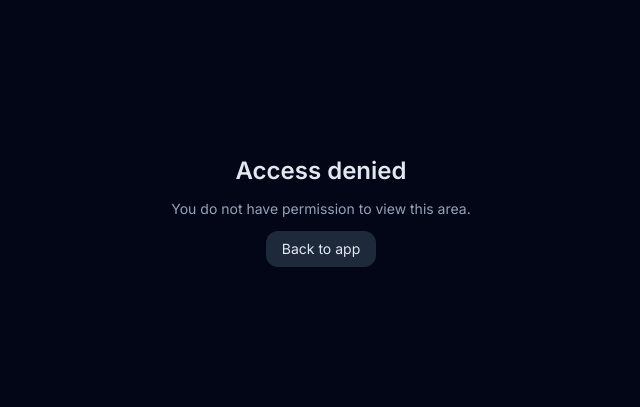
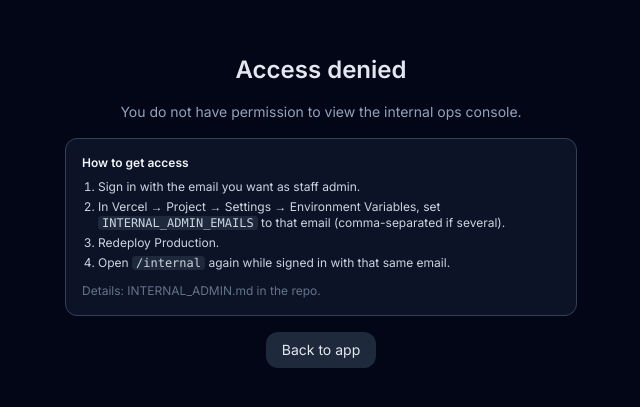
Before and after one commit to chicoded/Bizpilot, a Next.js app: page /internal/forbidden in a window 1280 px wide. Shown: the part 189-596 px from the top of the page, without its empty margins (319-959 px from the left). Built offline with nearby package versions, Linux system fonts and the light colour scheme; no server answers; the database is empty.

Commit message:
Clarify internal admin access-denied setup steps.

```diff
--- a/app/internal/forbidden/page.tsx
+++ b/app/internal/forbidden/page.tsx
@@ -3,11 +3,33 @@ import Link from "next/link";
 export default function InternalForbiddenPage() {
   return (
     <div className="flex min-h-screen items-center justify-center bg-slate-950 px-4 text-center text-slate-200">
-      <div className="max-w-md space-y-3">
+      <div className="max-w-lg space-y-4">
         <h1 className="text-2xl font-semibold">Access denied</h1>
         <p className="text-sm text-slate-400">
-          You do not have permission to view this area.
+          You do not have permission to view the internal ops console.
         </p>
+        <div className="rounded-xl border border-slate-700 bg-slate-900/80 p-4 text-left text-xs text-slate-300 space-y-2">
+          <p className="font-semibold text-slate-100">How to get access</p>
+          <ol className="list-decimal pl-4 space-y-1">
+            <li>Sign in with the email you want as staff admin.</li>
+            <li>
+              In Vercel → Project → Settings → Environment Variables, set{" "}
+              <code className="rounded bg-slate-800 px-1">
+                INTERNAL_ADMIN_EMAILS
+              </code>{" "}
+              to that email (comma-separated if several).
+            </li>
+            <li>Redeploy Production.</li>
+            <li>
+              Open{" "}
+              <code className="rounded bg-slate-800 px-1">/internal</code>{" "}
+              again while signed in with that same email.
+            </li>
+          </ol>
+          <p className="text-slate-500 pt-1">
+            Details: INTERNAL_ADMIN.md in the repo.
+          </p>
+        </div>
         <Link
           href="/dashboard"
           className="inline-block rounded-lg bg-slate-800 px-4 py-2 text-sm hover:bg-slate-700"
```
Also changed, not shown: scripts/check-internal-admin.mjs (added, +27 -0 lines).
